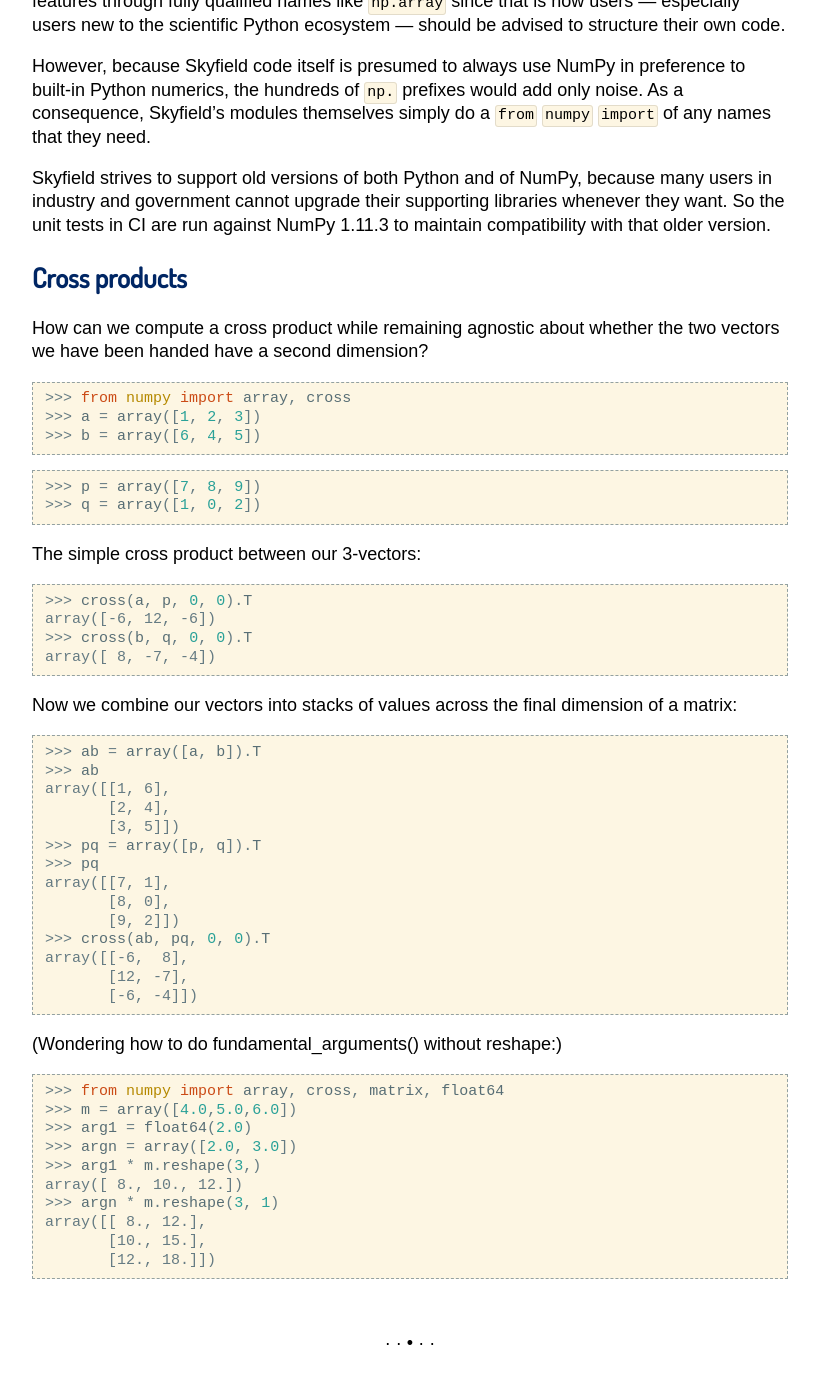
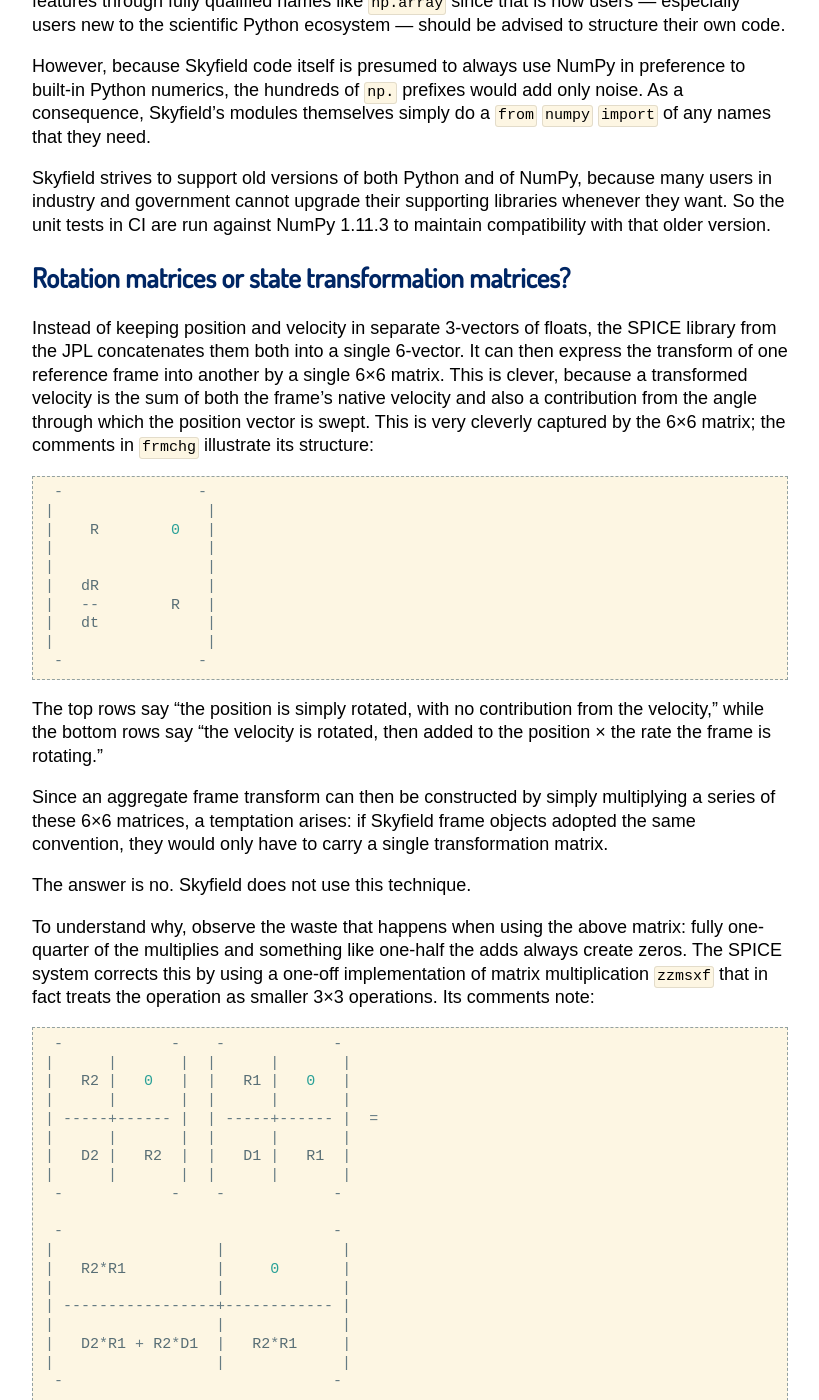
Before and after one commit to skyfielders/python-skyfield, a Sphinx documentation site: the page built from skyfield/documentation/design.rst, in a window 1280 px wide and 1400 px high, scrolled down 3467 px. Shown: the whole window, without its empty margins (230-1049 px from the left). Built offline with Sphinx 7.4.7, drawn with Linux system fonts in a browser that asks for light colours; some web fonts are replaced; pages that are not in the unit, such as notebooks, are missing from menus; some of the changed text lies outside the part shown.

Commit message:
Explain why not to use 6×6 state rotation vectors
This way I hopefully won’t forget why Skyfield doesn’t use them!

```diff
--- a/skyfield/documentation/design.rst
+++ b/skyfield/documentation/design.rst
@@ -186,6 +186,76 @@
 So the unit tests in CI are run against NumPy 1.11.3
 to maintain compatibility with that older version.
 
+Rotation matrices or state transformation matrices?
+===================================================
+
+Instead of keeping position and velocity in separate 3-vectors of
+floats, the SPICE library from the JPL concatenates them both into a
+single 6-vector.  It can then express the transform of one reference
+frame into another by a single 6×6 matrix.  This is clever, because a
+transformed velocity is the sum of both the frame’s native velocity and
+also a contribution from the angle through which the position vector is
+swept.  This is very cleverly captured by the 6×6 matrix; the comments
+in ``frmchg`` illustrate its structure::
+
+           -               -
+          |                 |
+          |    R        0   |
+          |                 |
+          |                 |
+          |   dR            |
+          |   --        R   |
+          |   dt            |
+          |                 |
+           -               -
+
+The top rows say “the position is simply rotated, with no contribution
+from the velocity,” while the bottom rows say “the velocity is rotated,
+then added to the position × the rate the frame is rotating.”
+
+Since an aggregate frame transform can then be constructed by simply
+multiplying a series of these 6×6 matrices, a temptation arises: if
+Skyfield frame objects adopted the same convention, they would only have
+to carry a single transformation matrix.
+
+The answer is no.  Skyfield does not use this technique.
+
+To understand why, observe the waste that happens when using the above
+matrix: fully one-quarter of the multiplies and something like one-half
+the adds always create zeros.  The SPICE system corrects this by using a
+one-off implementation of matrix multiplication ``zzmsxf`` that in fact
+treats the operation as smaller 3×3 operations.  Its comments note::
+
+        -            -    -            -
+       |      |       |  |      |       |
+       |   R2 |   0   |  |   R1 |   0   |
+       |      |       |  |      |       |
+       | -----+------ |  | -----+------ |  =
+       |      |       |  |      |       |
+       |   D2 |   R2  |  |   D1 |   R1  |
+       |      |       |  |      |       |
+        -            -    -            -
+
+        -                              -
+       |                  |             |
+       |   R2*R1          |     0       |
+       |                  |             |
+       | -----------------+------------ |
+       |                  |             |
+       |   D2*R1 + R2*D1  |   R2*R1     |
+       |                  |             |
+        -                              -
+
+If the cost of efficiency is the additional cost and complication of
+breaking down the 6×6 so as to discard one-quarter of it and do pairwise
+operations between the remaining three quarters, then Skyfield chooses
+to not perform the aggregation in the first place.
+
+So in Skyfield let’s keep the matrices ``R`` and ``dR/dt`` in the first
+diagram always separate.  Then we can perform the exact 3×3 operations
+that SPICE does but without what in Skyfield would be a disaggregation
+step beforehand plus an aggregation step after.
+
 Cross products
 ==============
 
```
